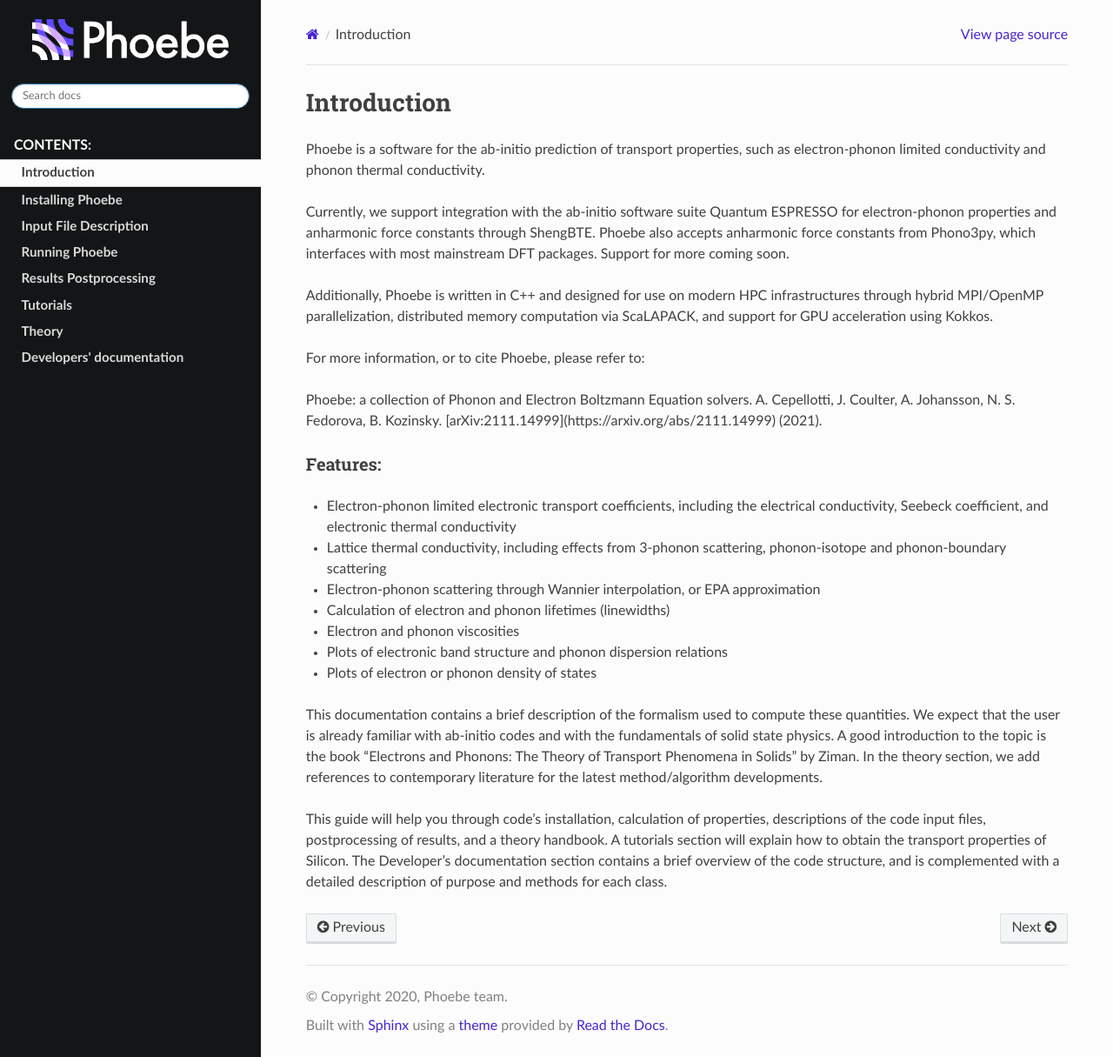
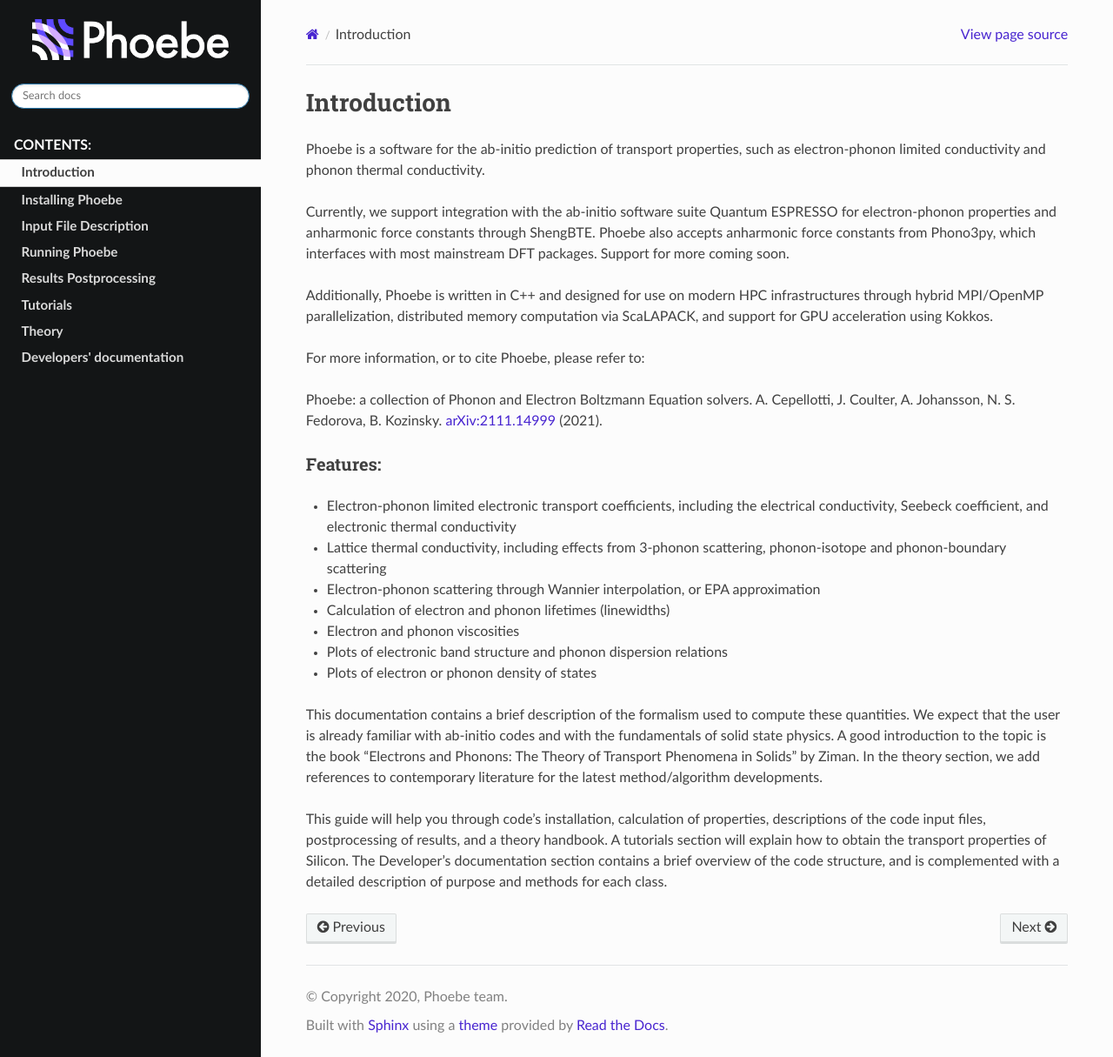
Before and after one commit to mir-group/phoebe, a Sphinx documentation site: the page built from doc/sphinx/source/introduction.rst, in a window 1280 px wide and 1215 px high. Shown: the whole window at 87% size. Built offline with Sphinx 7.4.7 and the Read the Docs theme 2.0.0, drawn with Linux system fonts in a browser that asks for light colours; formulas are drawn with MathJax 3.

Commit message:
fix a bad link syntax on phoebe paper citation on rtd site

```diff
--- a/doc/sphinx/source/introduction.rst
+++ b/doc/sphinx/source/introduction.rst
@@ -11,7 +11,7 @@ For more information, or to cite Phoebe, please refer to:
 
 Phoebe: a collection of Phonon and Electron Boltzmann Equation solvers.
 A. Cepellotti, J. Coulter, A. Johansson, N. S. Fedorova, B. Kozinsky.
-[arXiv:2111.14999](https://arxiv.org/abs/2111.14999) (2021).
+`arXiv:2111.14999 <https://arxiv.org/abs/2111.14999>`_ (2021).
 
 .. raw:: html
 
```
